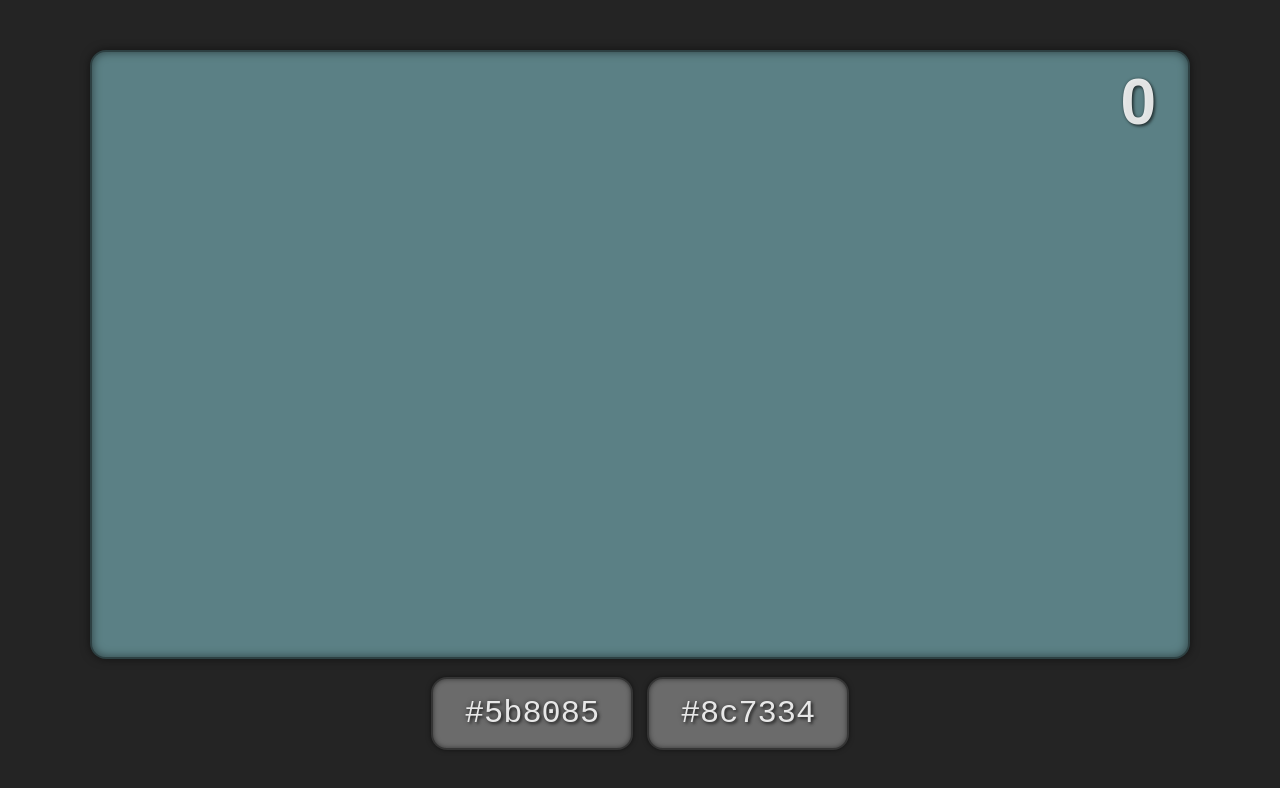
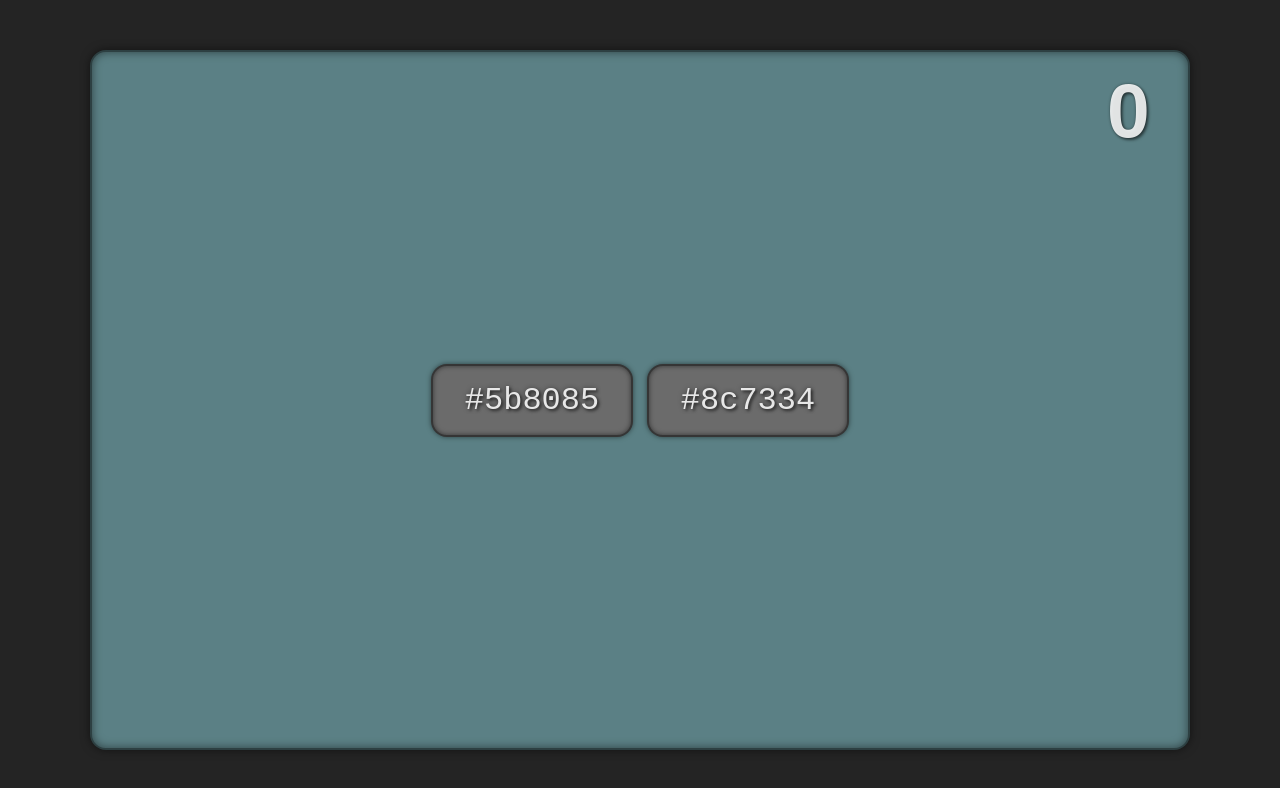
Before and after one commit to kevduc/color-guessing, a React (Vite) app: page / in a window 1280 px wide. Shown: the top 788 px of the page. Built offline with nearby package versions, Linux system fonts and the light colour scheme.

Commit message:
Buttons on top of color display on larger screens

```diff
--- a/src/components/App.module.scss
+++ b/src/components/App.module.scss
@@ -27,10 +27,20 @@
 @media (min-width: 768px) {
   .main {
     max-height: 700px;
+
+    grid-template-rows: 1fr;
+
+    & > * {
+      grid-row: 1;
+      grid-column: 1;
+    }
   }
 
   .buttons {
     flex-direction: row;
     --max-font-size: 2rem;
+
+    z-index: 1;
+    align-content: center;
   }
 }
--- a/src/components/ColorButton.module.scss
+++ b/src/components/ColorButton.module.scss
@@ -56,6 +56,17 @@
   outline: 0.18em solid rgba(42, 180, 104, 0.85);
 }
 
+@media (min-width: 768px) {
+  .correct-answer,
+  .unpicked-correct-answer {
+    transition: outline 400ms ease-in-out, background-color 400ms ease-in-out, border-color 400ms ease-in-out,
+      box-shadow 400ms ease-in-out;
+    border-color: transparent;
+    box-shadow: none;
+    outline: transparent;
+  }
+}
+
 @keyframes shake {
   0%,
   100% {
--- a/src/components/NextIcon.module.scss
+++ b/src/components/NextIcon.module.scss
@@ -3,6 +3,7 @@
   top: 50%;
   left: 50%;
   translate: -50% -50%;
+  z-index: 2;
 
   &::after {
     content: '➡';
@@ -11,6 +12,14 @@
     text-shadow: 2px 2px 3px rgba(0, 0, 0, 0.5), 0px 0px 3px rgb(0 0 0 / 40%);
     cursor: pointer;
     animation: 5200ms ease-in-out forwards appear;
+  }
+}
+
+@media (min-width: 768px) {
+  .next-icon {
+    top: unset;
+    bottom: 10%;
+    translate: -50% 0;
   }
 }
 
--- a/src/components/Score.module.scss
+++ b/src/components/Score.module.scss
@@ -3,7 +3,7 @@
   top: 0.6em;
   right: 0.5em;
 
-  font-size: clamp(3rem, 10vw, 4rem);
+  font-size: clamp(3rem, 6vw, 5rem);
   font-weight: bold;
 
   text-shadow: 2px 2px 3px rgba(0, 0, 0, 0.5), 0px 0px 3px rgb(0 0 0 / 40%);
```
